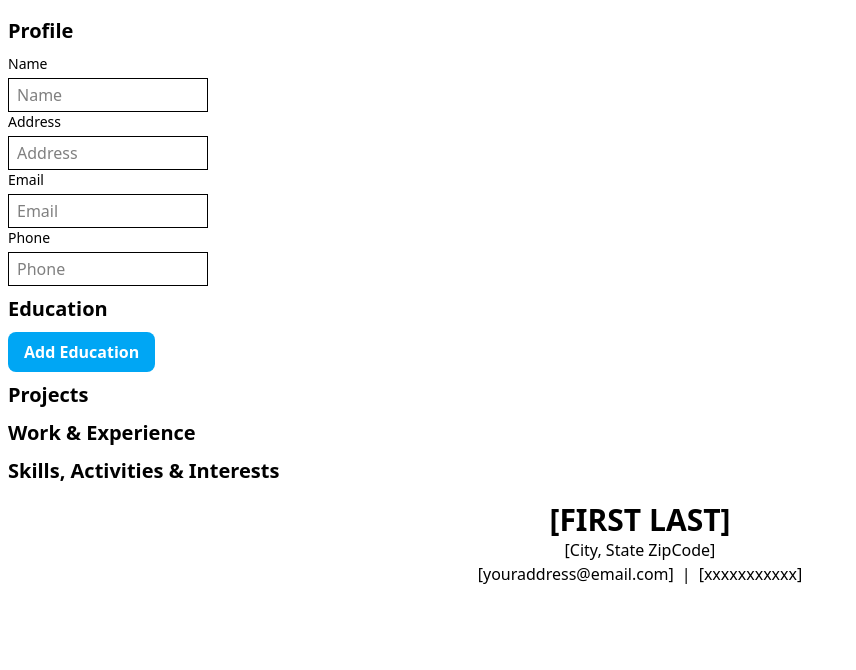
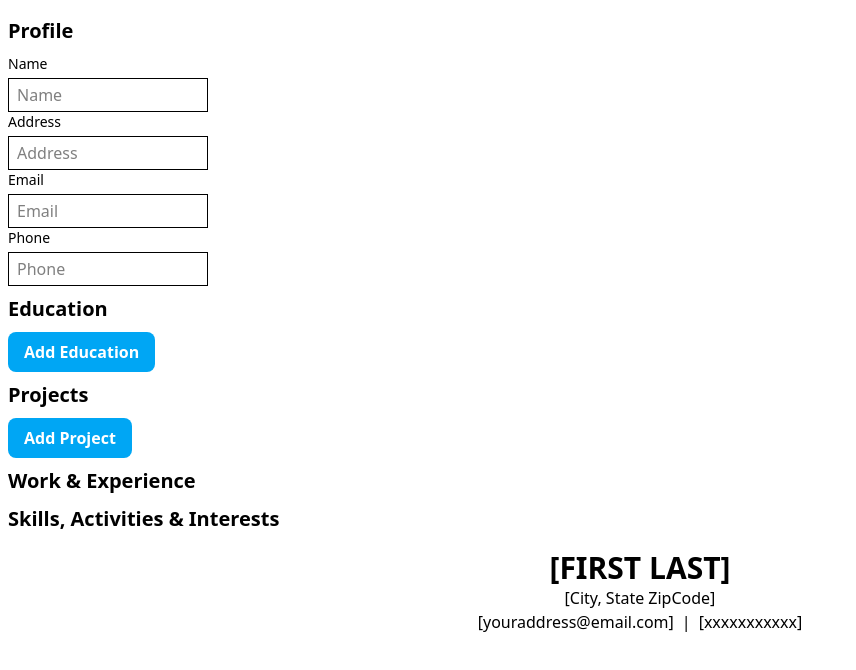
Before and after one commit to cedorikku/react-resume-builder, a React (Vite) app: page / in a window 1280 px wide. Shown: the top 670 px of the page, without its empty margins (0-856 px from the left). Built offline with nearby package versions, Linux system fonts and the light colour scheme.

Commit message:
Add unfinished projects section
still lacking the responsibilities input

```diff
--- a/src/App.jsx
+++ b/src/App.jsx
@@ -7,6 +7,7 @@ import { v4 as uuidv4 } from 'uuid';
 function App() {
     const [profile, setProfile] = useState({});
     const [education, setEducation] = useState([]);
+    const [projects, setProjects] = useState([]);
 
     const handleProfileOnChange = (e, name) => {
         setProfile({ ...profile, [name]: e.target.value });
@@ -48,17 +49,51 @@ function App() {
         console.log(education);
     };
 
+    const handleProjectsOnChange = (e, name, projectItem) => {
+        const index = projects.findIndex(
+            (proj) => proj.key === projectItem.key,
+        );
+
+        const newProjects = [...projects];
+
+        newProjects[index] = {
+            ...projectItem,
+            [name]: e.target.value,
+        };
+
+        setProjects(newProjects);
+    };
+
+    const handleAddProjectClick = () => {
+        setProjects([
+            ...projects,
+            {
+                key: uuidv4(),
+                name: '',
+                period: '',
+                responsibilities: [],
+            },
+        ]);
+    };
+
     return (
         <div className="">
             <Form
                 profile={profile}
                 education={education}
+                projects={projects}
                 handleProfileOnChange={handleProfileOnChange}
+                handleAddEducationClick={handleAddEducationClick}
                 handleEducationOnChange={handleEducationOnChange}
-                handleAddEducationClick={handleAddEducationClick}
+                handleProjectsOnChange={handleProjectsOnChange}
+                handleAddProjectClick={handleAddProjectClick}
             />
 
-            <Print profile={profile} education={education} />
+            <Print
+                profile={profile}
+                education={education}
+                projects={projects}
+            />
         </div>
     );
 }
--- a/src/Form.jsx
+++ b/src/Form.jsx
@@ -5,9 +5,12 @@ import Button from './components/Button';
 const Form = ({
     profile,
     education,
+    projects,
     handleProfileOnChange,
     handleEducationOnChange,
     handleAddEducationClick,
+    handleProjectsOnChange,
+    handleAddProjectClick,
 }) => {
     return (
         <form method="">
@@ -111,7 +114,45 @@ const Form = ({
                 />
             </section>
 
-            <h2>Projects</h2>
+            <section>
+                <h2>Projects</h2>
+                {projects.map((projectItem) => {
+                    return (
+                        <div key={projectItem.key}>
+                            <Input
+                                label="Name"
+                                value={projectItem.name || ''}
+                                onChange={(e) =>
+                                    handleProjectsOnChange(
+                                        e,
+                                        'name',
+                                        projectItem,
+                                    )
+                                }
+                            />
+
+                            <Input
+                                label="Period"
+                                value={projectItem.period || ''}
+                                onChange={(e) =>
+                                    handleProjectsOnChange(
+                                        e,
+                                        'period',
+                                        projectItem,
+                                    )
+                                }
+                            />
+
+                            {/* <Button text="" handleClick={remove item} /> */}
+                        </div>
+                    );
+                })}
+
+                <Button
+                    text="Add Project"
+                    handleClick={handleAddProjectClick}
+                />
+            </section>
 
             <section>
                 <h2>Work & Experience</h2>
--- a/src/Print.jsx
+++ b/src/Print.jsx
@@ -2,7 +2,7 @@ import './styles/Print.css';
 
 import { PrintBodySection } from './components/layouts/PrintBodySection';
 
-const Print = ({ profile, education }) => {
+const Print = ({ profile, education, projects }) => {
     return (
         <div className="print">
             <div className="header">
@@ -24,7 +24,10 @@ const Print = ({ profile, education }) => {
                     <PrintBodySection name="Education">
                         {education.map((educationItem) => {
                             return (
-                                <div key={educationItem.key} className="edu-item">
+                                <div
+                                    key={educationItem.key}
+                                    className="edu-item"
+                                >
                                     <div className="row">
                                         <div>
                                             {educationItem.school ||
@@ -57,6 +60,25 @@ const Print = ({ profile, education }) => {
                     ''
                 )}
 
+                {projects.length != 0 ? (
+                    <PrintBodySection name="Projects">
+                        {projects.map((projectItem) => {
+                            return (
+                                <div key={projectItem.key}>
+                                    <div>
+                                        {projectItem.name || '[Project Name]'}
+                                    </div>
+                                    <div>
+                                        {projectItem.period || '[Month Year]'}
+                                    </div>
+                                </div>
+                            );
+                        })}
+                    </PrintBodySection>
+                ) : (
+                    ''
+                )}
+
                 {/* Put more print body sections (component) down here */}
             </div>
         </div>
```
